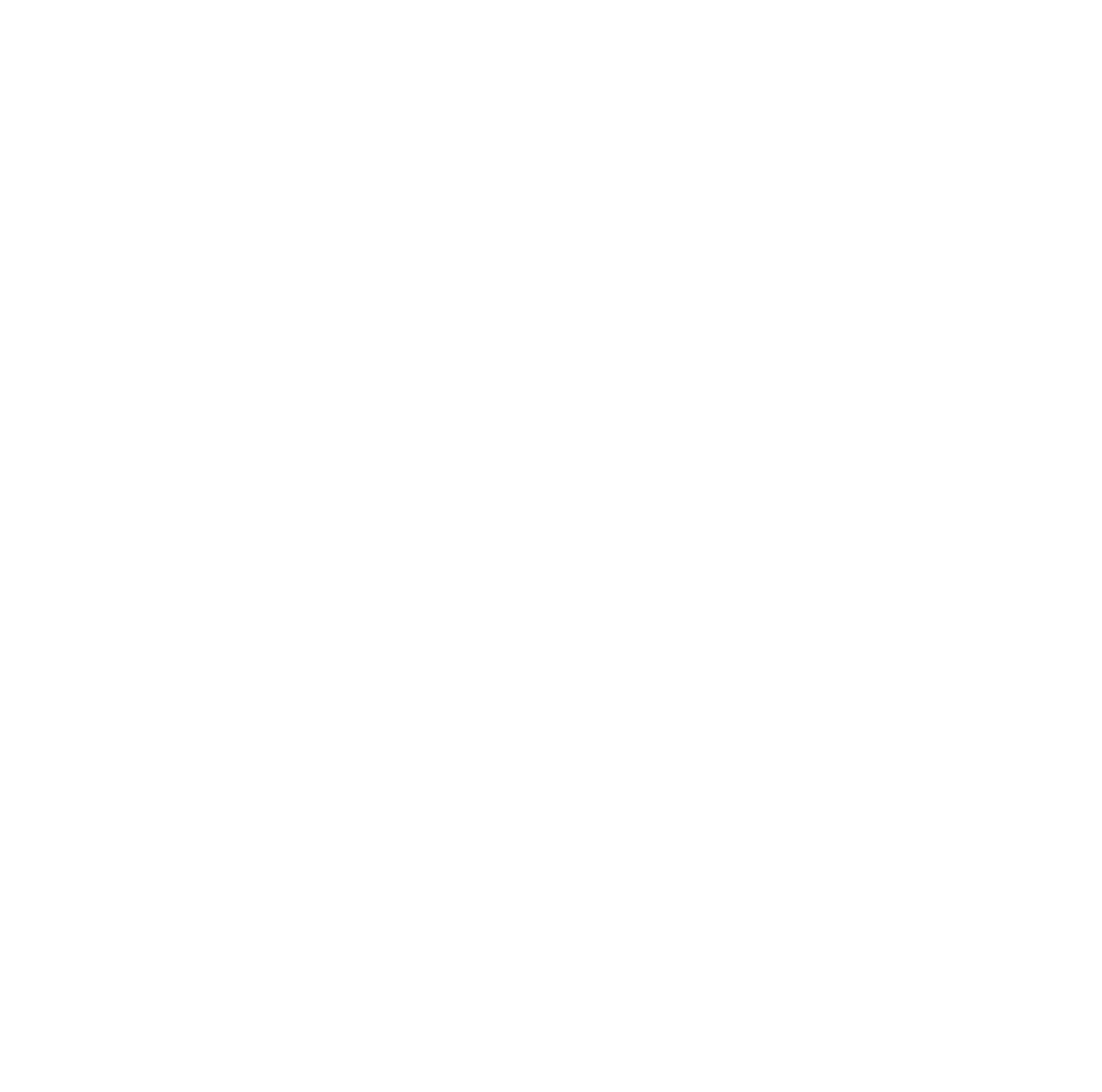
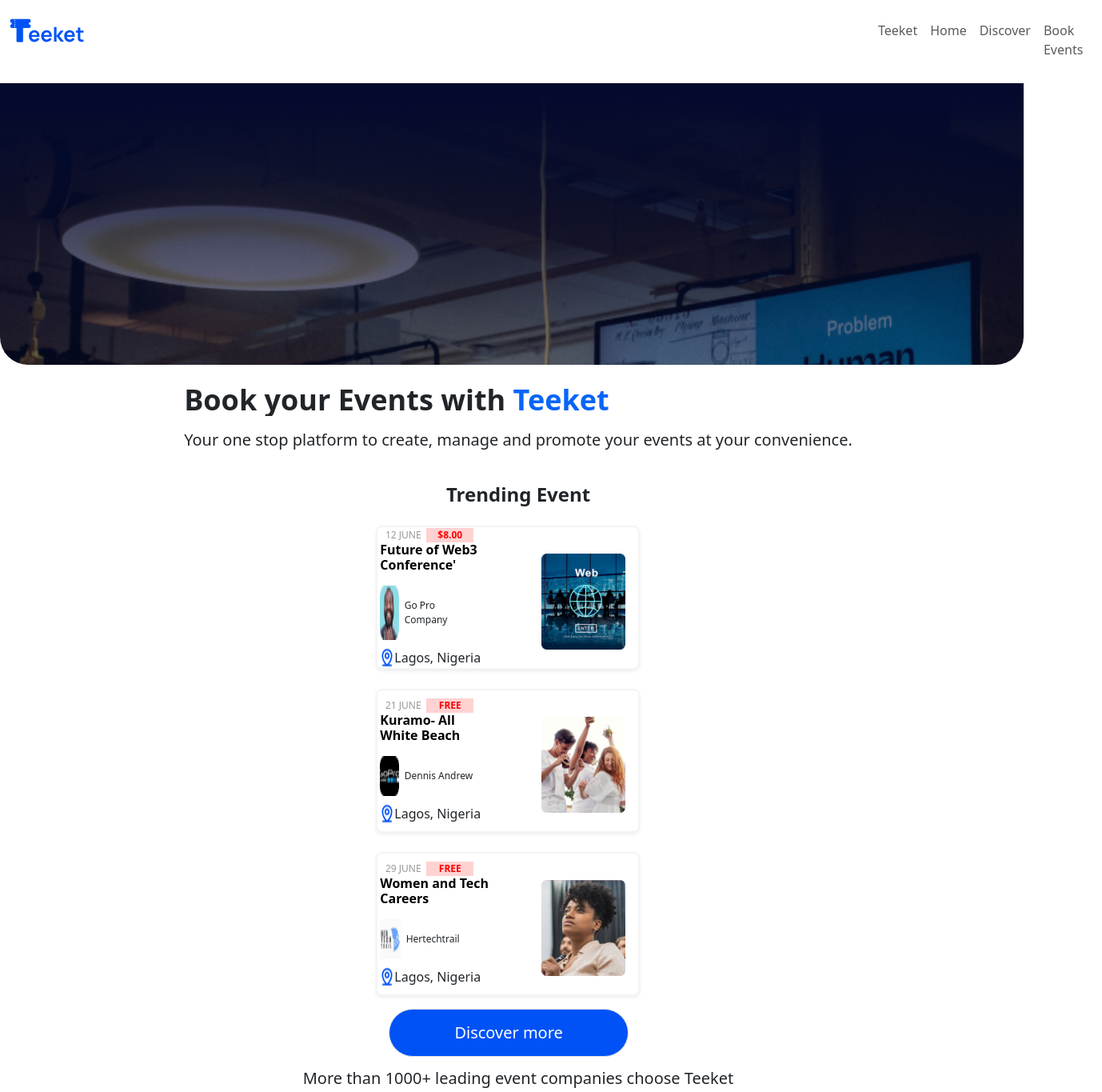
Before and after one commit to gogurlbaby/teeket, a React (Create React App) app: page /trending-events in a window 1280 px wide. Before the commit this address had no page. Shown: the top 1365 px of the page at 80% size, 1378 px wide, since content can reach past the window. Before the commit the page ends 800 px from the top, so only its background shows below. Built offline with nearby package versions, Linux system fonts and the light colour scheme.

Commit message:
fixed warnings

```diff
--- a/src/App.js
+++ b/src/App.js
@@ -5,7 +5,7 @@
 import LandingPage from "./pages/LandingPage";
 import Graph from "./components/Graph_components/graph.js";
 import DiscoverEvent from "./pages/DiscoverEvent";
-// import AttendeesEvent from "./pages/AttendeesEvent";
+import AttendeesEvent from "./pages/AttendeesEvent";
 
 function App() {
   return (
@@ -17,7 +17,7 @@
           <Route path="/home" element={<HomePage />} />
           <Route path="/discover-events" element={<DiscoverEvent />} />
           <Route path="/graph" element={<Graph />} />
-          {/* <Route path="/trending-events" element={<AttendeesEvent />} /> */}
+          <Route path="/trending-events" element={<AttendeesEvent />} />
         </Routes>
       </BrowserRouter>
     </>
--- a/src/components/attendees_components/Attendees.js
+++ b/src/components/attendees_components/Attendees.js
@@ -1,180 +1,182 @@
-// import React from "react";
-// import "../../App.css";
-// import { attendanceArray } from "../../AttendeesData";
-// import { useState } from "react";
-// import { remainEvents } from "../../AttendeesData";
-// import sponsor_one from "../../assets/attendees_image/sponsor1.png";
-// import sponsor_two from "../../assets/attendees_image/sponsor2.png";
-// import sponsor_three from "../../assets/attendees_image/sponsor3.png";
-// import sponsor_four from "../../assets/attendees_image/sponsor4.png";
-// import sponsor_five from "../../assets/attendees_image/sponsor5.png";
-// import sponsor_six from "../../assets/attendees_image/sponsor6.png";
+import React from "react";
+import "../../App.css";
+import { attendanceArray } from "../../AttendeesData";
+import { useState } from "react";
+import { remainEvents } from "../../AttendeesData";
+import sponsor_one from "../../assets/attendees_image/sponsor1.png";
+import sponsor_two from "../../assets/attendees_image/sponsor2.png";
+import sponsor_three from "../../assets/attendees_image/sponsor3.png";
+import sponsor_four from "../../assets/attendees_image/sponsor4.png";
+import sponsor_five from "../../assets/attendees_image/sponsor5.png";
+import sponsor_six from "../../assets/attendees_image/sponsor6.png";
 
-// function Attendees() {
-//   //Button functionality
-//   // eslint-disable-next-line no-unused-vars
-//   const [displayedObjects, setDisplayedObjects] = useState([]);
-//   const [showHiddenObjects, setShowHiddenObjects] = useState(false);
-//   const handleButtonClick = () => {
-//     setShowHiddenObjects(true);
-//     setDisplayedObjects(remainEvents);
-//   };
+function Attendees() {
+  //Button functionality
+  // eslint-disable-next-line no-unused-vars
+  const [displayedObjects, setDisplayedObjects] = useState([]);
+  const [showHiddenObjects, setShowHiddenObjects] = useState(false);
+  const handleButtonClick = () => {
+    setShowHiddenObjects(true);
+    setDisplayedObjects(remainEvents);
+  };
 
-//   // Search functionality
-//   const [searchQuery, setSearchQuery] = useState("");
-//   const [newSerch, setSearchResults] = useState(attendanceArray);
+  // Search functionality
+  // eslint-disable-next-line no-unused-vars
+  const [searchQuery, setSearchQuery] = useState("");
+  const [newSerch, setSearchResults] = useState(attendanceArray);
 
-//   const handleSearch = (event) => {
-//     const query = event.target.value.toLowerCase();
-//     setSearchQuery(query);
+  // eslint-disable-next-line no-unused-vars
+  const handleSearch = (event) => {
+    const query = event.target.value.toLowerCase();
+    setSearchQuery(query);
 
-//     const filteredResults = attendanceArray.filter((object) =>
-//       object.title.toLowerCase().includes(query)
-//     );
-//     setSearchResults(filteredResults);
-//   };
+    const filteredResults = attendanceArray.filter((object) =>
+      object.title.toLowerCase().includes(query)
+    );
+    setSearchResults(filteredResults);
+  };
 
-//   return (
-//     <>
-//       <div className="overflow-hidden md:flex md:flex-col md:justify-center md:items-center">
-//         <main className="pl-[1rem]  overflow-hidden">
-//           <h1 className="mt-[1.5rem] mb-[1rem] font-bold overflow-hidden text-4xl">
-//             Book your Events with{" "}
-//             <span style={{ color: "#0765f8" }}>Teeket</span>
-//           </h1>
-//           <div className="flex mb-[1rem]">
-//             <p className="font-light text-xl">
-//               Your one stop platform to create, manage and promote your events
-//               at your convenience.
-//             </p>
-//           </div>
+  return (
+    <>
+      <div className="overflow-hidden md:flex md:flex-col md:justify-center md:items-center">
+        <main className="pl-[1rem]  overflow-hidden">
+          <h1 className="mt-[1.5rem] mb-[1rem] font-bold overflow-hidden text-4xl">
+            Book your Events with{" "}
+            <span style={{ color: "#0765f8" }}>Teeket</span>
+          </h1>
+          <div className="flex mb-[1rem]">
+            <p className="font-light text-xl">
+              Your one stop platform to create, manage and promote your events
+              at your convenience.
+            </p>
+          </div>
 
-//           <h2 className="text-[24px] font-bold mt-[1.5rem] md:flex md:flex-col md:justify-center md:items-center">
-//             Trending Event
-//           </h2>
+          <h2 className="text-[24px] font-bold mt-[1.5rem] md:flex md:flex-col md:justify-center md:items-center">
+            Trending Event
+          </h2>
 
-//           {newSerch.map(function (item) {
-//             return (
-//               <div
-//                 className="w-[330px] h-[180px] ml-[1rem] flex justify-between pl-[0.2rem] pt-[1rem]
-//                 border-2 mt-[1.5rem]  border-[#4d4d4d10]  pr-[1rem] shadow-sm pb-[1rem]
-//                 rounded-[.5rem] md:flex md:flex-row md:justify-center md:items-center md:ml-[15rem]"
-//                 key={item.id}
-//               >
-//                 <div className="w-[45%]">
-//                   <div className="flex">
-//                     <span className="text-[12px] font-medium w-[58px] text-[#989898] text-center ">
-//                       {item.date}
-//                     </span>
-//                     <span
-//                       className="text-[#FF0303] bg-[#ff09092e] w-[59px] text-[12px] font-semibold
-//                      text-center "
-//                     >
-//                       {item.price}
-//                     </span>
-//                   </div>
+          {newSerch.map(function (item) {
+            return (
+              <div
+                className="w-[330px] h-[180px] ml-[1rem] flex justify-between pl-[0.2rem] pt-[1rem]
+                border-2 mt-[1.5rem]  border-[#4d4d4d10]  pr-[1rem] shadow-sm pb-[1rem]
+                rounded-[.5rem] md:flex md:flex-row md:justify-center md:items-center md:ml-[15rem]"
+                key={item.id}
+              >
+                <div className="w-[45%]">
+                  <div className="flex">
+                    <span className="text-[12px] font-medium w-[58px] text-[#989898] text-center ">
+                      {item.date}
+                    </span>
+                    <span
+                      className="text-[#FF0303] bg-[#ff09092e] w-[59px] text-[12px] font-semibold
+                     text-center "
+                    >
+                      {item.price}
+                    </span>
+                  </div>
 
-//                   <h3 className="-w[120%] text-[16px] text-[black] font-bold">
-//                     {item.title}
-//                   </h3>
+                  <h3 className="-w[120%] text-[16px] text-[black] font-bold">
+                    {item.title}
+                  </h3>
 
-//                   <div className="flex w-[90%] mt-[1rem]">
-//                     <img src={item.icon} alt="eventcreator" />
-//                     <p className="text-[12px] w-[20rem]  ml-[.4rem] mt-[1rem]">
-//                       {item.name}
-//                     </p>
-//                   </div>
+                  <div className="flex w-[90%] mt-[1rem]">
+                    <img src={item.icon} alt="eventcreator" />
+                    <p className="text-[12px] w-[20rem]  ml-[.4rem] mt-[1rem]">
+                      {item.name}
+                    </p>
+                  </div>
 
-//                   <div className="flex mt-[0.6rem]">
-//                     <img src={item.mapline} alt="mapline" />
-//                     <span>{item.location}</span>
-//                   </div>
-//                 </div>
+                  <div className="flex mt-[0.6rem]">
+                    <img src={item.mapline} alt="mapline" />
+                    <span>{item.location}</span>
+                  </div>
+                </div>
 
-//                 <div className="w-[55%]  mt-[.7rem] pl-[4rem]">
-//                   <img src={item.image} alt="eventimage" />
-//                 </div>
-//               </div>
-//             );
-//           })}
+                <div className="w-[55%]  mt-[.7rem] pl-[4rem]">
+                  <img src={item.image} alt="eventimage" />
+                </div>
+              </div>
+            );
+          })}
 
-//           <div className=" ml-[1rem]">
-//             <button
-//               type="button"
-//               onClick={handleButtonClick}
-//               className="w-[300px] bg-[#0052f6] text-[#FFFFFF] rounded-[18px]font-bold rounded-full border border-grey-500  text-center h-[60px] mt-[1rem] text-xl md:flex  md:justify-center md:items-center md:ml-[15rem]"
-//             >
-//               Discover more
-//             </button>
-//           </div>
-//           <p className="mt-[0.8rem] font-medium text-xl text-center">
-//             More than 1000+ leading event companies choose Teeket
-//           </p>
+          <div className=" ml-[1rem]">
+            <button
+              type="button"
+              onClick={handleButtonClick}
+              className="w-[300px] bg-[#0052f6] text-[#FFFFFF] rounded-[18px]font-bold rounded-full border border-grey-500  text-center h-[60px] mt-[1rem] text-xl md:flex  md:justify-center md:items-center md:ml-[15rem]"
+            >
+              Discover more
+            </button>
+          </div>
+          <p className="mt-[0.8rem] font-medium text-xl text-center">
+            More than 1000+ leading event companies choose Teeket
+          </p>
 
-//           <div className="flex mb-[0.5rem] md:flex md:flex-row md:justify-center md:items-center ml-[1.5rem]">
-//             <img className="w-20" src={sponsor_one} alt="testimonial" />
-//             <img className="w-20" src={sponsor_two} alt="testimonial" />
-//             <img className=" w-20" src={sponsor_three} alt="testimonial" />
-//           </div>
-//           <div className="flex mr-[10px] md:flex md:flex-row md:justify-center md:items-center">
-//             <img className=" w-20" src={sponsor_four} alt="testimonial" />
-//             <img className="w-20" src={sponsor_five} alt="testimonial" />
-//             <img className="w-20" src={sponsor_six} alt="testimonial" />
-//           </div>
+          <div className="flex mb-[0.5rem] md:flex md:flex-row md:justify-center md:items-center ml-[1.5rem]">
+            <img className="w-20" src={sponsor_one} alt="testimonial" />
+            <img className="w-20" src={sponsor_two} alt="testimonial" />
+            <img className=" w-20" src={sponsor_three} alt="testimonial" />
+          </div>
+          <div className="flex mr-[10px] md:flex md:flex-row md:justify-center md:items-center">
+            <img className=" w-20" src={sponsor_four} alt="testimonial" />
+            <img className="w-20" src={sponsor_five} alt="testimonial" />
+            <img className="w-20" src={sponsor_six} alt="testimonial" />
+          </div>
 
-//           {showHiddenObjects
-//             ? remainEvents.map((item) => (
-//                 <div>
-//                   <h2 className="text-[24px] font-bold mt-[1.5rem]">
-//                     {item.heading}
-//                   </h2>
-//                   <div
-//                     className="w-[330px] ml-[1rem] h-[172px] flex justify-between pl-[1rem] pt-[1rem]
-//                 border-2 mt-[1.5rem] border-[#4d4d4d10]  pr-[1rem] shadow-sm pb-[1rem]
-//                 rounded-[.5rem]"
-//                     key={item.id}
-//                   >
-//                     <div className="w-[45%]">
-//                       <div className="flex">
-//                         <span className="text-[12px] font-medium w-[58px] text-[#989898] text-center ">
-//                           {item.date}
-//                         </span>
-//                         <span
-//                           className="text-[#FF0303] bg-[#ff09092e] w-[59px] text-[12px] font-semibold
-//                      text-center "
-//                         >
-//                           {item.price}
-//                         </span>
-//                       </div>
+          {showHiddenObjects
+            ? remainEvents.map((item) => (
+                <div>
+                  <h2 className="text-[24px] font-bold mt-[1.5rem]">
+                    {item.heading}
+                  </h2>
+                  <div
+                    className="w-[330px] ml-[1rem] h-[172px] flex justify-between pl-[1rem] pt-[1rem]
+                border-2 mt-[1.5rem] border-[#4d4d4d10]  pr-[1rem] shadow-sm pb-[1rem]
+                rounded-[.5rem]"
+                    key={item.id}
+                  >
+                    <div className="w-[45%]">
+                      <div className="flex">
+                        <span className="text-[12px] font-medium w-[58px] text-[#989898] text-center ">
+                          {item.date}
+                        </span>
+                        <span
+                          className="text-[#FF0303] bg-[#ff09092e] w-[59px] text-[12px] font-semibold
+                     text-center "
+                        >
+                          {item.price}
+                        </span>
+                      </div>
 
-//                       <h3 className="-w[120%] text-[16px] text-[black] font-bold">
-//                         {item.title}
-//                       </h3>
+                      <h3 className="-w[120%] text-[16px] text-[black] font-bold">
+                        {item.title}
+                      </h3>
 
-//                       <div className="flex w-[90%] mt-[1rem]">
-//                         <img src={item.icon} alt="eventcreator" />
-//                         <p className="text-[12px] w-[20rem]  ml-[.4rem] ">
-//                           {item.name}
-//                         </p>
-//                       </div>
+                      <div className="flex w-[90%] mt-[1rem]">
+                        <img src={item.icon} alt="eventcreator" />
+                        <p className="text-[12px] w-[20rem]  ml-[.4rem] ">
+                          {item.name}
+                        </p>
+                      </div>
 
-//                       <div className="flex mt-[1rem]">
-//                         <img src={item.mapline} alt="mapline" />
-//                         <span>{item.location}</span>
-//                       </div>
-//                     </div>
+                      <div className="flex mt-[1rem]">
+                        <img src={item.mapline} alt="mapline" />
+                        <span>{item.location}</span>
+                      </div>
+                    </div>
 
-//                     <div className="w-[55%]  mt-[.7rem] pl-[4rem]">
-//                       <img src={item.image} alt="eventimage" />
-//                     </div>
-//                   </div>
-//                 </div>
-//               ))
-//             : null}
-//         </main>
-//       </div>
-//     </>
-//   );
-// }
+                    <div className="w-[55%]  mt-[.7rem] pl-[4rem]">
+                      <img src={item.image} alt="eventimage" />
+                    </div>
+                  </div>
+                </div>
+              ))
+            : null}
+        </main>
+      </div>
+    </>
+  );
+}
 
-// export default Attendees;
+export default Attendees;
--- a/src/components/attendees_components/HeroAttendee.js
+++ b/src/components/attendees_components/HeroAttendee.js
@@ -1,18 +1,18 @@
-// import React from "react";
-// import Background from "../../assets/attendees_image/hero-attendee.png";
+import React from "react";
+import Background from "../../assets/attendees_image/hero-attendee.png";
 
-// function HeroAttendee() {
-//   return (
-//     <div
-//       style={{
-//         backgroundImage: `linear-gradient(180.01deg, #030A2E 0.01%, rgba(5, 12, 47, 0) 15%),
-//       url(${Background})`,
-//         backgroundSize: "cover",
-//         backgroundRepeat: "no-repeat",
-//       }}
-//       class=" rounded-b-[35px] py-[11rem] mt-4 "
-//     ></div>
-//   );
-// }
+function HeroAttendee() {
+  return (
+    <div
+      style={{
+        backgroundImage: `linear-gradient(180.01deg, #030A2E 0.01%, rgba(5, 12, 47, 0) 15%),
+      url(${Background})`,
+        backgroundSize: "cover",
+        backgroundRepeat: "no-repeat",
+      }}
+      class=" rounded-b-[35px] py-[11rem] mt-4 "
+    ></div>
+  );
+}
 
-// export default HeroAttendee;
+export default HeroAttendee;
```
